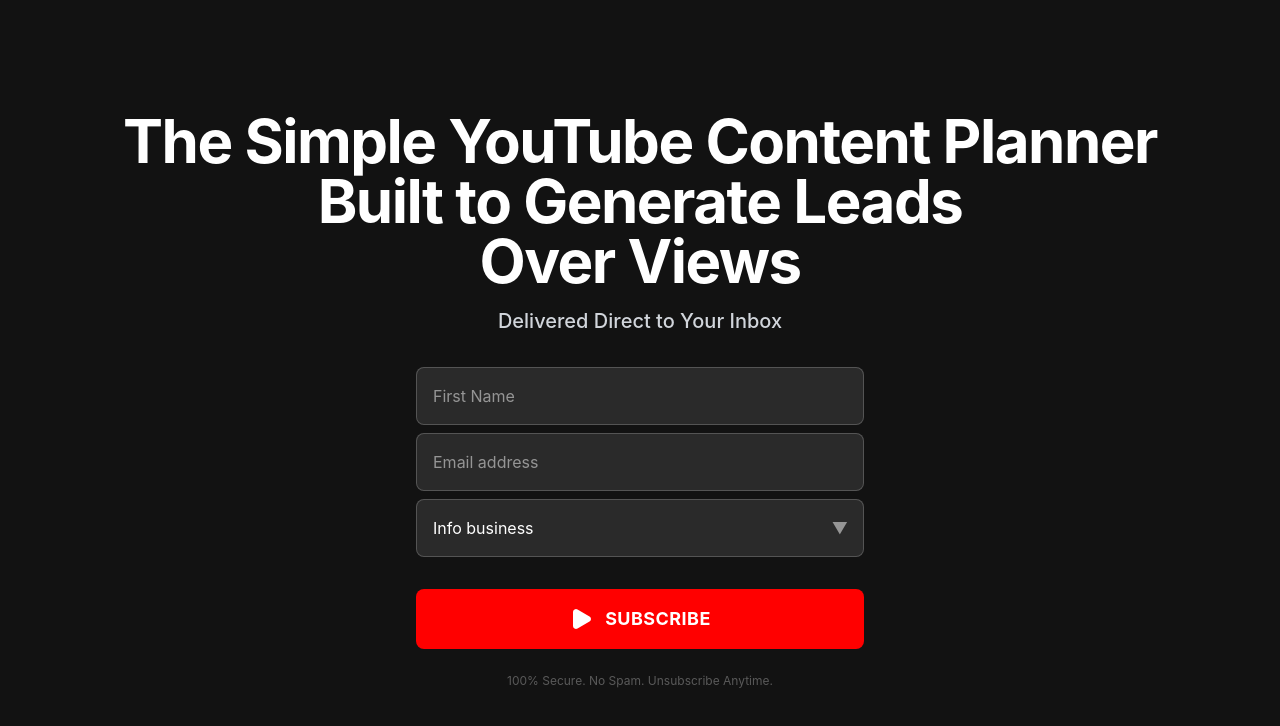
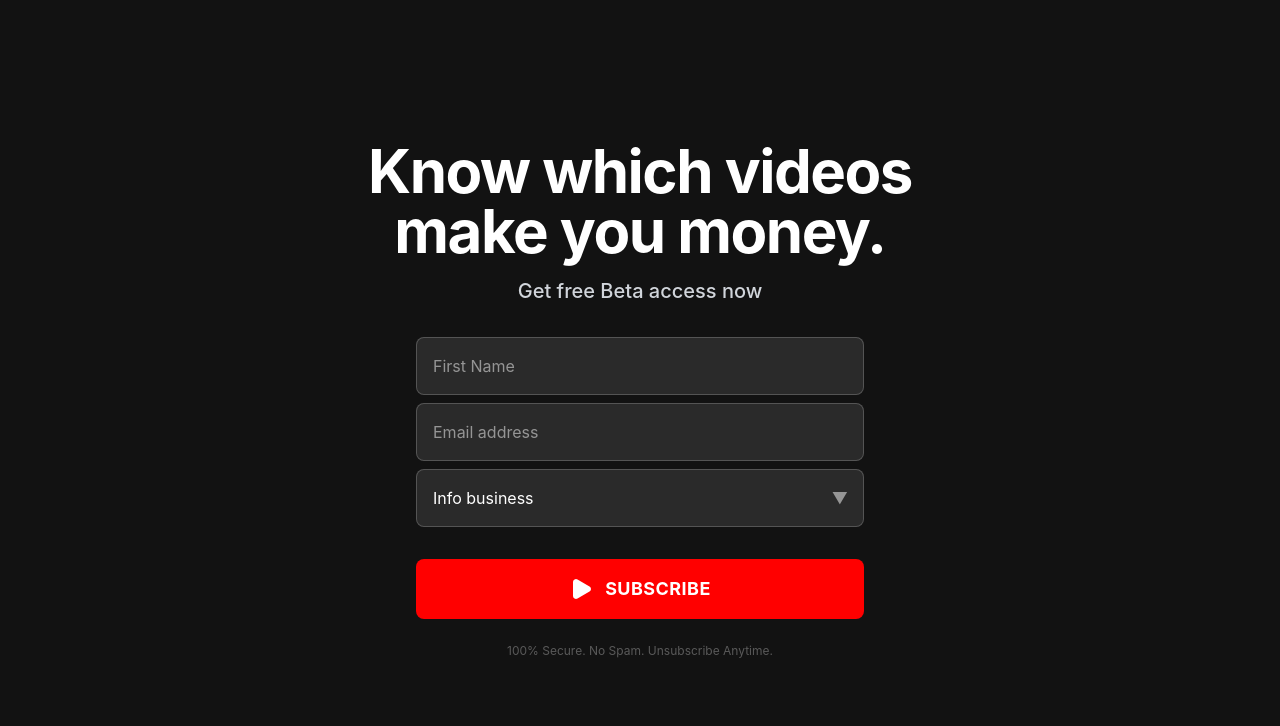
Before and after one commit to Andrewocaa/TrackSocial, a React (Vite) app: page /youtube-hacks in a window 1280 px wide. Shown: the top 726 px of the page. Built offline with nearby package versions, Linux system fonts and the light colour scheme.

Commit message:
Update hero text on OptIn page

```diff
--- a/src/pages/OptInPage.tsx
+++ b/src/pages/OptInPage.tsx
@@ -26,10 +26,10 @@
             <div className="flex flex-col gap-8 text-center animate-fade-in">
                 <div className="space-y-4">
                     <h1 className="text-4xl md:text-5xl lg:text-6xl font-bold tracking-tight leading-tight max-w-6xl mx-auto">
-                        The Simple YouTube Content Planner Built to Generate Leads<br className="hidden md:block" /> Over Views
+                        Know which videos<br className="hidden md:block" /> make you money.
                     </h1>
                     <p className="text-xl text-gray-300 font-medium">
-                        Delivered Direct to Your Inbox
+                        Get free Beta access now
                     </p>
                 </div>
 
```
